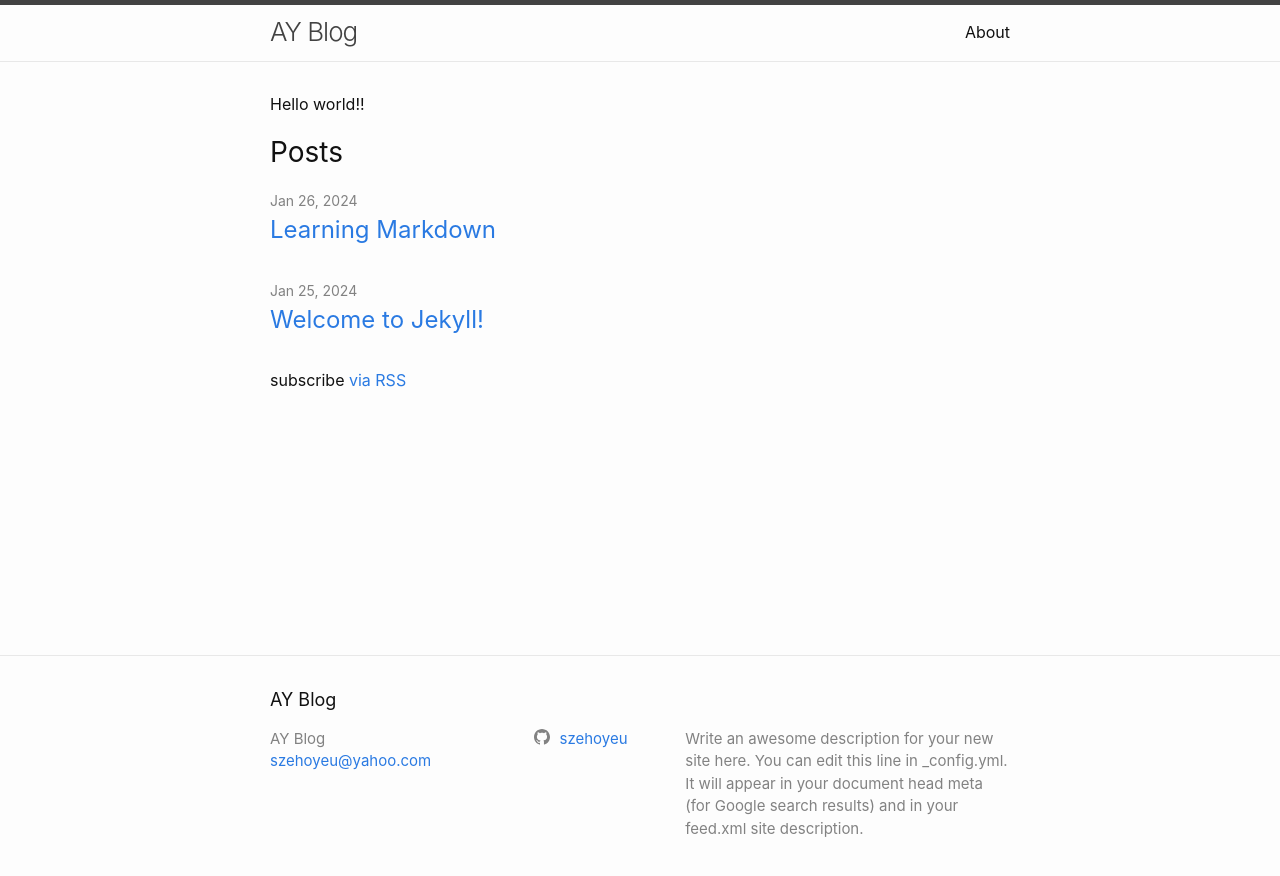
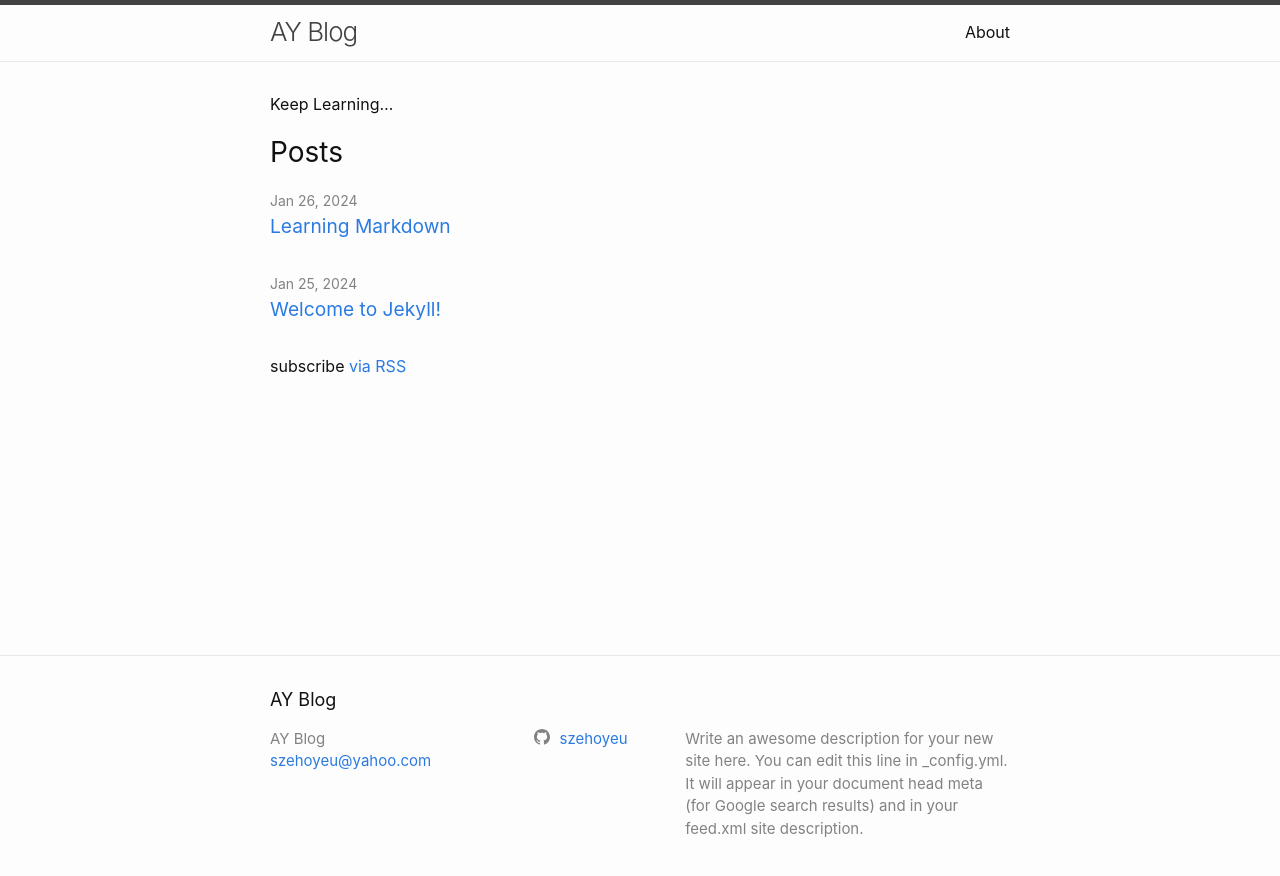
Before and after one commit to szehoyeu/blog, a Jekyll site: the page built from index.md, in a window 1280 px wide. Shown: the top 876 px of the page. Built offline with Jekyll 4.4.1, drawn with Linux system fonts in a browser that asks for light colours.

Commit message:
Edit Css

```diff
--- a/_sass/minima/_layout.scss
+++ b/_sass/minima/_layout.scss
@@ -204,7 +204,7 @@
 
 .post-link {
   display: block;
-  @include relative-font-size(1.5);
+  @include relative-font-size(1.2);
 }
 
 
@@ -243,7 +243,7 @@
     @include relative-font-size(1.625);
 
     @include media-query($on-laptop) {
-      @include relative-font-size(1.375);
+      @include relative-font-size(1.3);
     }
   }
 
--- a/index.md
+++ b/index.md
@@ -4,4 +4,4 @@
 
 layout: home
 ---
-Hello world!!
+Keep Learning...
```
